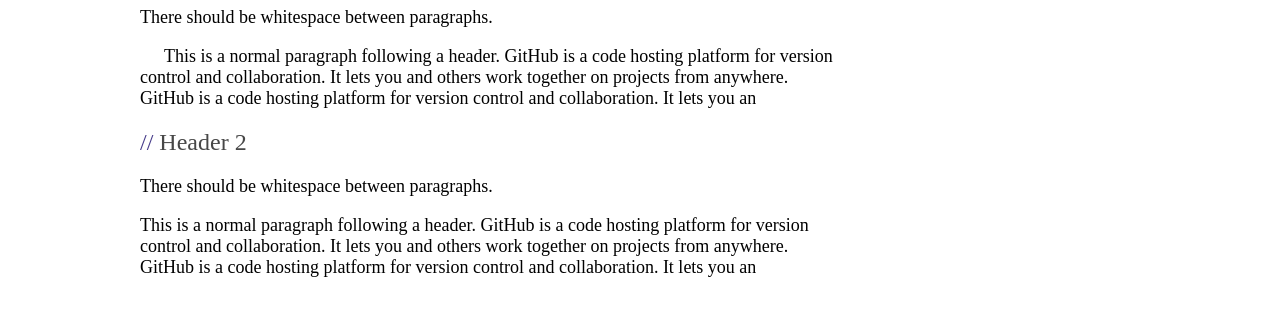
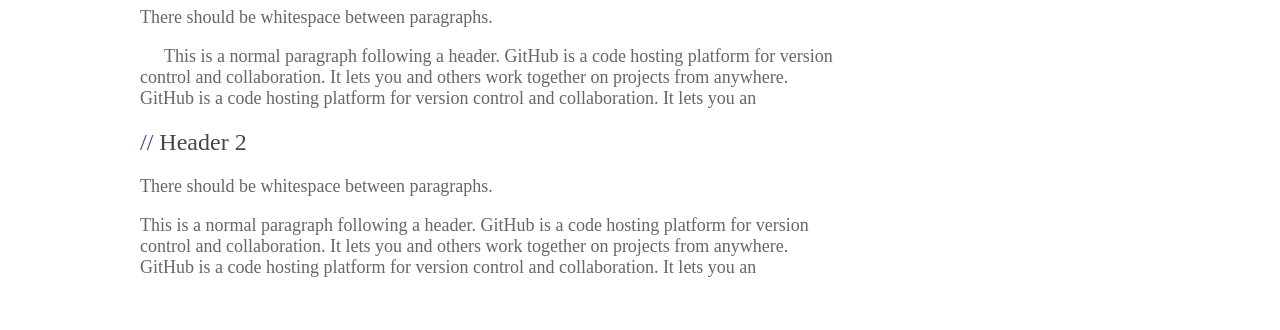
Before and after one commit to xx2747913644/xx2747913644.github.io, a plain HTML site: page home.html in a window 1280 px wide. Shown: the part 470-800 px from the top of the page. Drawn offline with Linux system fonts and the light colour scheme.

Commit message:
Update home.css

```diff
--- a/css/home.css
+++ b/css/home.css
@@ -62,6 +62,7 @@ body{
 }
 .div-out p{
     font-size: 18px;
+    color: #666;
 }
 .main-div{
     width: 300px;
```
